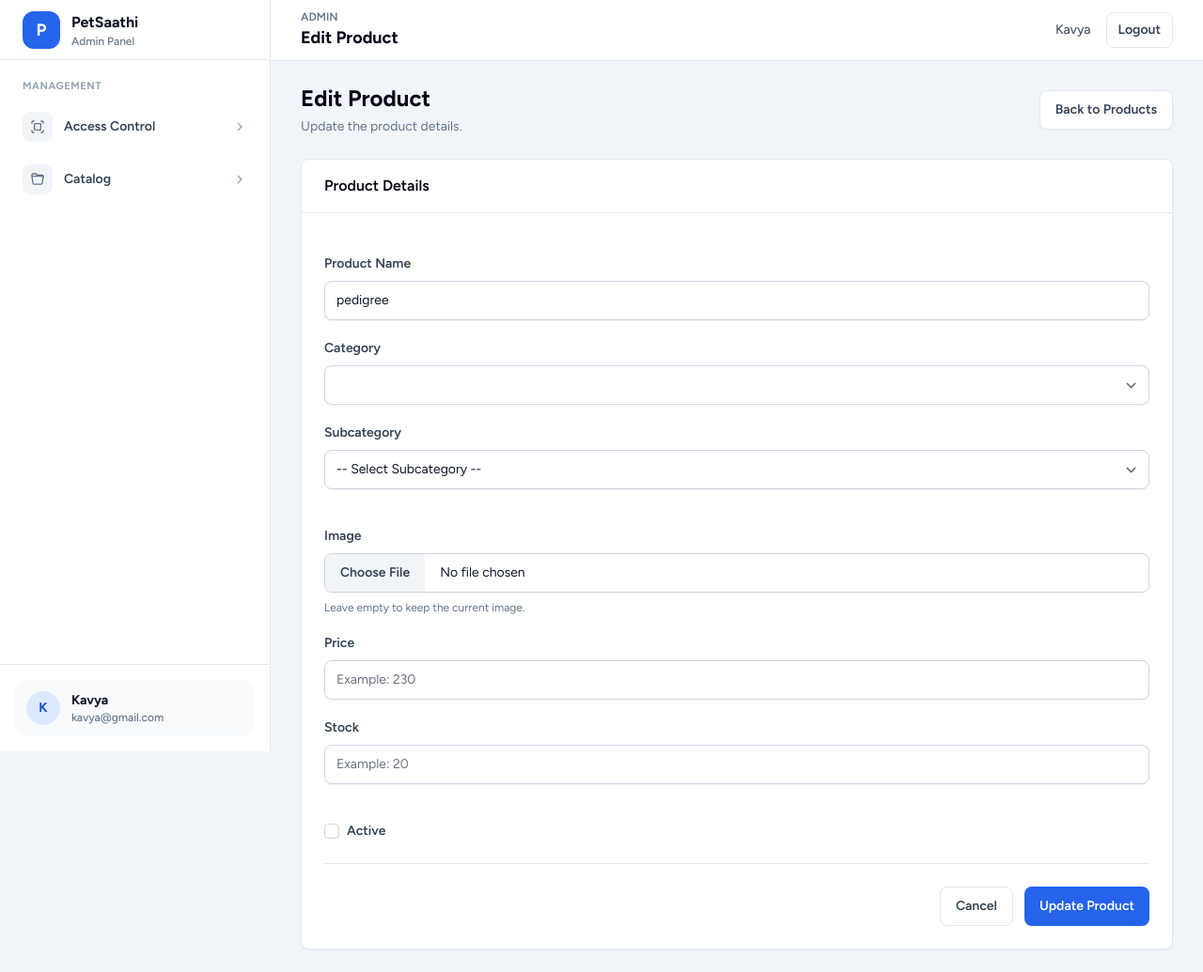
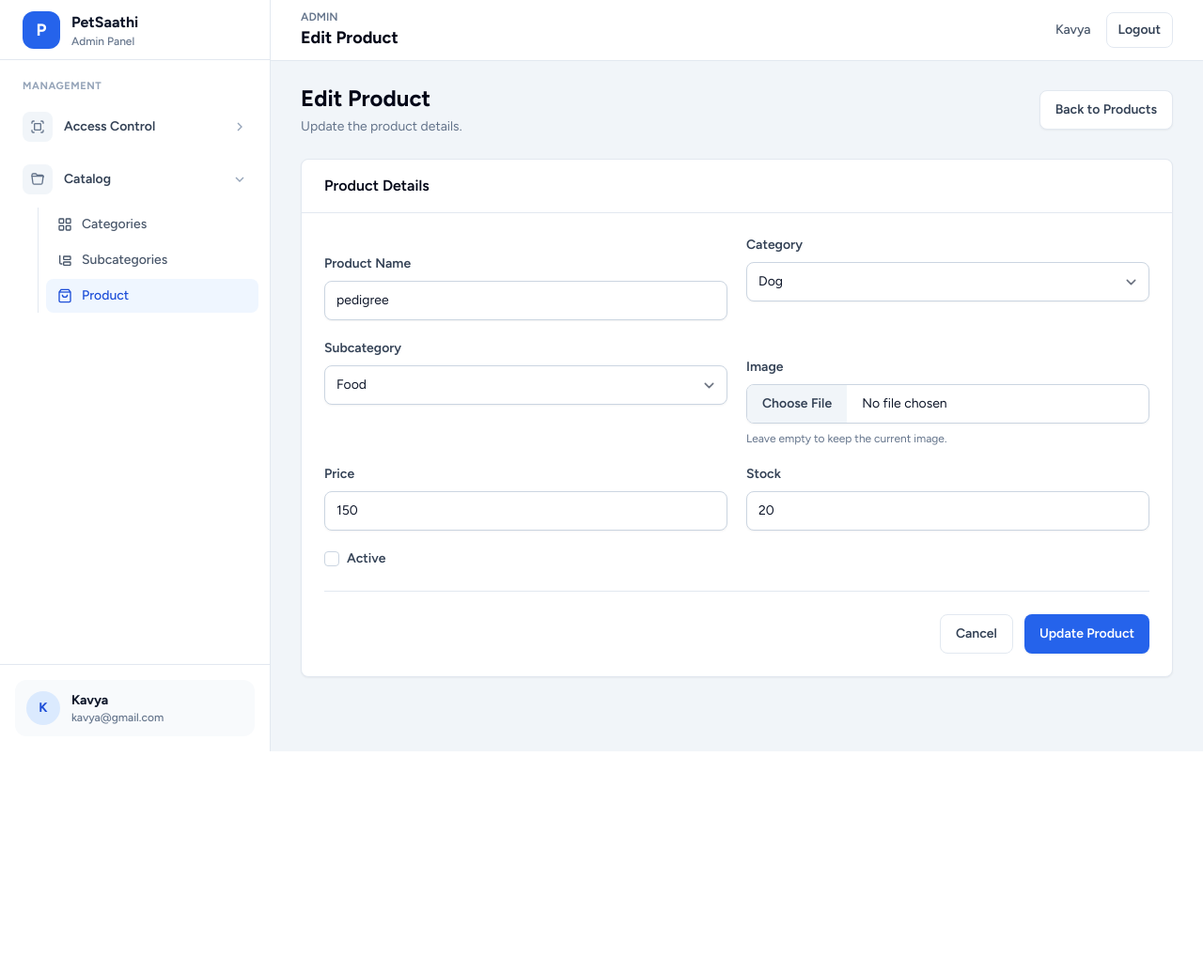
Before and after one commit to arshita06/petsaathi, a Laravel app: page /admin/product/1/edit in a window 1280 px wide. Shown: the whole page at 94% size. After the commit the page ends 800 px from the top, so only its background shows below. Run offline with Laravel 12, Linux system fonts and the light colour scheme; a user stored in the database is signed in; data comes from the database, SQL or seed files in the repository; both versions use the stored data as it was after the commit; data that the repository does not hold is empty; style sheets or scripts are compiled from the project's sources.

Commit message:
done product

```diff
--- a/app/Http/Controllers/ProductController.php
+++ b/app/Http/Controllers/ProductController.php
@@ -7,6 +7,7 @@ use App\Models\Product;
 use App\Models\SubCategory;
 use Illuminate\Http\Request;
 use App\Http\Requests\ProductRequest;
+use Illuminate\Support\Facades\File;
 
 class ProductController extends Controller
 {
@@ -74,16 +75,19 @@ class ProductController extends Controller
      */
     public function edit(string $id)
     {
+        // dd($id);
         $data['product'] = Product::findOrFail($id);
         $data['subcategories'] = SubCategory::where('is_active',1)->where('deleted_at', null)->pluck('name', 'id');
+        // dump($data['subcategories']);
         $data['categories'] = Category::where('is_active',1)->where('deleted_at', null)->pluck('name', 'id');
+        // dd($data['categories']);
         return view('products.edit', $data);
     }
 
     /**
      * Update the specified resource in storage.
      */
-    public function update(ProductRequest $request, string $id)
+    public function update(ProductRequest $request, Product $product)
     {
         $product->name = $request->name;
         $product->subcategory_id = $request->subcategory_id;
@@ -92,12 +96,12 @@ class ProductController extends Controller
         $product->status = $request->is_active;
         if($request->hasFile('image')){
             if($product->image && file_exists(public_path($product->image))){
-                file::delete(public_path($product->image));
+                File::delete(public_path($product->image));
             }
-            $image = $request->hasFile('image');
-            $imageName = time() . '_' . str_replace(' ', '_', $image->geyclientOriginalName());
-            $image = $image->move(public_path('uploads/products'), $imageName);
-            $product->image = 'uploads/products/' . $imageNmae;
+            $image = $request->file('image');
+            $imageName = time() . '_' . str_replace(' ', '_',$image->getClientOriginalName());
+            $image->move(public_path('uploads/products'), $imageName);
+            $product->image = 'uploads/products/' . $imageName;
         }
         $product->save();
         return redirect()->route('admin.product.index')->with('success', 'Product updated successfully.');
--- a/resources/views/layouts/admin.blade.php
+++ b/resources/views/layouts/admin.blade.php
@@ -89,7 +89,7 @@
                         </div>
 
                         {{-- Catalog (collapsible) --}}
-                        <div x-data="{ open: {{ request()->routeIs('admin.category.*', 'admin.subcategory.*') ? 'true' : 'false' }} }">
+                        <div x-data="{ open: {{ request()->routeIs('admin.category.*', 'admin.subcategory.*', 'admin.product.*') ? 'true' : 'false' }} }">
                             <button type="button" @click="open = ! open"
                                 class="group flex w-full items-center gap-3 rounded-lg px-3 py-2.5 text-sm font-semibold text-slate-700 transition hover:bg-slate-100">
                                 <span class="grid h-8 w-8 shrink-0 place-items-center rounded-lg bg-slate-100 text-slate-500 transition group-hover:bg-slate-200 group-hover:text-slate-700">
@@ -132,6 +132,16 @@
                                         <rect x="10" y="15" width="11" height="5" rx="1" />
                                     </svg>
                                     Subcategories
+                                </a>
+
+                                <a href="{{ route('admin.product.index') }}"
+                                    class="flex items-center gap-2.5 rounded-lg px-3 py-2 text-sm font-medium transition {{ request()->routeIs('admin.product.*') ? 'bg-blue-50 text-blue-700' : 'text-slate-600 hover:bg-slate-100 hover:text-slate-900' }}">
+                                    <svg class="h-4 w-4 shrink-0" viewBox="0 0 24 24" fill="none" stroke="currentColor" stroke-width="2">
+                                        <path d="M6 2 3 6v14a2 2 0 0 0 2 2h14a2 2 0 0 0 2-2V6l-3-4Z" />
+                                        <path d="M3 6h18" />
+                                        <path d="M16 10a4 4 0 0 1-8 0" />
+                                    </svg>
+                                    Product
                                 </a>
                             </div>
                         </div>
--- a/resources/views/products/create.blade.php
+++ b/resources/views/products/create.blade.php
@@ -61,7 +61,7 @@
                     @enderror
                 </div>
 
-                <div class="mt-5">
+                <div>
                     <label for="image" class="mb-2 block text-sm font-semibold text-slate-700">Image</label>
                     <input id="image" type="file" name="image" accept="image/*"
                         class="block w-full rounded-lg border border-slate-300 text-sm text-slate-900 shadow-sm file:mr-4 file:border-0 file:bg-slate-100 file:px-4 file:py-2.5 file:text-sm file:font-semibold file:text-slate-700 hover:file:bg-slate-200 focus:border-blue-500 focus:outline-none focus:ring-2 focus:ring-blue-100">
--- a/resources/views/products/edit.blade.php
+++ b/resources/views/products/edit.blade.php
@@ -20,7 +20,7 @@
             class="p-6">
             @csrf
             @method('PUT')
-            <div class="grid grid-cols-1 gap-5 md:grid cols-2">
+            <div class="grid grid-cols-1 gap-5 md:grid-cols-2">
                 <div class="mt-5">
                     <label for="name" class="mb-2 block text-sm font-semibold text-slate-700">Product Name</label>
                     <input id="name" type="text" name="name" value="{{ old('name', $product->name) }}"
@@ -36,8 +36,10 @@
                         class="block w-full rounded-lg border border-slate-300 px-3 py-2.5 text-sm text-slate-900 shadow-sm focus:border-blue-500 focus:outline-none focus:ring-2 focus:ring-blue-100"
                         required>
                         <option value="">-- Select Category --</option>
-                        @foreach ($categories as $category)
-                            <option value="{{ $category->id }}" @selected(old('category_id', $product->category_id) == $category->id)>{{ $category->name }}
+                        {{-- @dd($categories) --}}
+                        @foreach ($categories as $id => $name)
+                            {{-- @dd($category) --}}
+                            <option value="{{ $id }}" @selected(old('product->subcategory->category_id', $product->subcategory->category_id) == $id)>{{ $name }}
                             </option>
                         @endforeach
                     </select>
@@ -52,8 +54,8 @@
                         class="block w-full rounded-lg border border-slate-300 px-3 py-2.5 text-sm text-slate-900 shadow-sm focus:border-blue-500 focus:outline-none focus:ring-2 focus:ring-blue-100"
                         required>
                         <option value="">-- Select Subcategory --</option>
-                        @foreach ($subcategories as $subcategory)
-                            <option value="{{ $subcategory->id }}" @selected(old('subcategory_id', $product->subcategory_id) == $subcategory->id)>{{ $subcategory->name }}
+                        @foreach ($subcategories as $id => $name)
+                            <option value="{{ $id }}" @selected(old('subcategory_id', $product->subcategory_id) == $id)>{{ $name }}
                             </option>
                         @endforeach
                     </select>
@@ -83,7 +85,7 @@
 
                 <div>
                     <label for="price" class="mb-2 block text-sm font-semibold text-slate-700">Price</label>
-                    <input id="price" type="text" name="price" value="{{ old('price') }}"
+                    <input id="price" type="text" name="price" value="{{ old('price', $product->price) }}"
                         class="block w-full rounded-lg border border-slate-300 px-3 py-2.5 text-sm text-slate-900 shadow-sm focus:border-blue-500 focus:outline-none focus:ring-2 focus:ring-blue-100"
                         placeholder="Example: 230" required>
                     @error('price')
@@ -93,7 +95,7 @@
 
                 <div>
                     <label for="stock" class="mb-2 block text-sm font-semibold text-slate-700">Stock</label>
-                    <input id="stock" type="text" name="stock" value="{{ old('stock') }}"
+                    <input id="stock" type="text" name="stock" value="{{ old('stock', $product->stock) }}"
                         class="block w-full rounded-lg border border-slate-300 px-3 py-2.5 text-sm text-slate-900 shadow-sm focus:border-blue-500 focus:outline-none focus:ring-2 focus:ring-blue-100"
                         placeholder="Example: 20" required>
                     @error('stock')
@@ -101,7 +103,7 @@
                     @enderror
                 </div>
 
-                <div class="mt-5">
+                <div>
                     <label class="flex items-center gap-2 text-sm font-semibold text-slate-700">
                         <input type="checkbox" name="is_active" value="1" @checked(old('is_active', $product->is_active))
                             class="rounded border-slate-300 text-blue-600 focus:ring-blue-500">
--- a/routes/admin.php
+++ b/routes/admin.php
@@ -6,6 +6,7 @@ use App\Http\Controllers\admin\RoleController;
 use App\Http\Controllers\admin\SubCategoryController;
 use App\Http\Controllers\ProductController;
 use App\Http\Controllers\UserController;
+use App\Http\Controllers\WishlistController;
 use Illuminate\Support\Facades\Route;
 
 Route::middleware('auth')->prefix('admin')->as('admin.')->group(function () {
@@ -15,4 +16,5 @@ Route::middleware('auth')->prefix('admin')->as('admin.')->group(function () {
     Route::resource('category', CategoryController::class);
     Route::resource('subcategory', SubCategoryController::class);
     Route::resource('product', ProductController::class);
+    Route::resource('wishlist', WishlistController::class);
 });
```
Also changed, not shown: app/Http/Controllers/WishlistController.php (added, +64 -0 lines), app/Models/Wishlist.php (added, +10 -0 lines), database/inter.sql (+29 -3 lines), resources/views/subcategories/index.blade.php (+9 -7 lines), public/uploads/products/1784525725_rat_toy.jpg (added), public/uploads/subcategories/1784523553_cat_toys.jpg (added), resources/views/wishlist/create.blade.php (added), resources/views/wishlist/edit.blade.php (added), resources/views/wishlist/index.blade.php (added).
